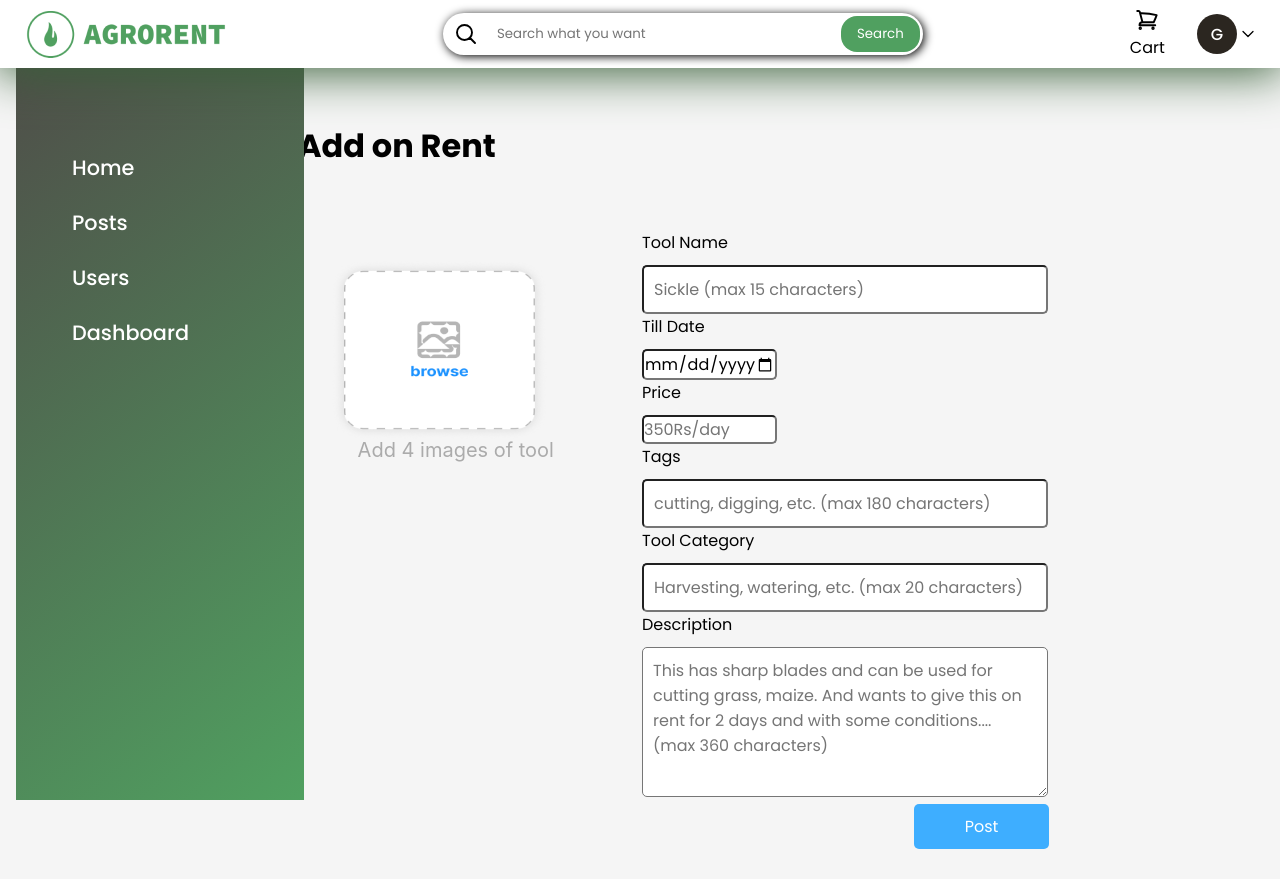
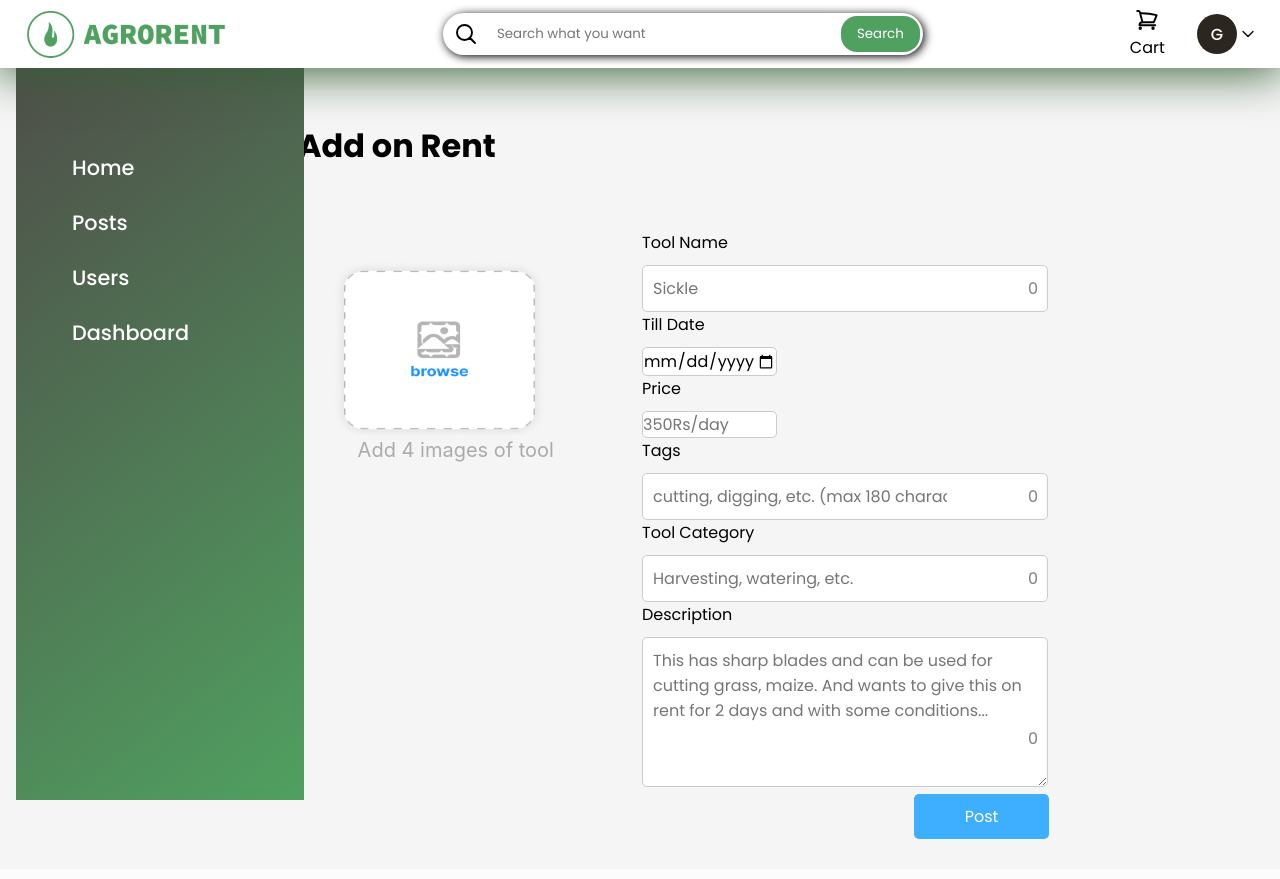
Before and after one commit to pratikjpatil/RentiVerse, a React (Create React App) app in the folder frontend/: page / in a window 1280 px wide. Built offline with nearby package versions, Linux system fonts and the light colour scheme.

Commit message:
input counter & image conditions

```diff
--- a/frontend/src/App.js
+++ b/frontend/src/App.js
@@ -1,8 +1,8 @@
-// import Dashboard from "./pages/dashboard/Dashboard";
+import Dashboard from "./pages/dashboard/Dashboard";
 
 import AddOnRent from "./pages/AddOnRent/AddOnRent";
 
-// import LandingPage from "./pages/LandingPage/LandingPage";
+import LandingPage from "./pages/LandingPage/LandingPage";
 
 function App() {
   return (
--- a/frontend/src/components/sidebar/sidebar.jsx
+++ b/frontend/src/components/sidebar/sidebar.jsx
@@ -3,8 +3,8 @@ import "./sidebar.css";
 
 const Sidebar = () => {
   return (
-    <aside style={{zIndex:1}}>
-      <div className="sidebar" >
+    <aside style={{ zIndex: 1 }}>
+      <div className="sidebar">
         <ul>
           <li>
             <a href="#Home">Home</a>
--- a/frontend/src/pages/AddOnRent/AddOnRent.css
+++ b/frontend/src/pages/AddOnRent/AddOnRent.css
@@ -50,12 +50,12 @@
   /* margin-bottom: 10px; */
 }
 .imageadd {
-  font-family: 'Inter';
+  font-family: "Inter";
   font-style: normal;
   font-size: 20px;
   margin-left: 3.6rem;
   margin-right: -4rem;
-  color: #ABABAB;
+  color: #ababab;
 }
 
 .form-box {
@@ -78,7 +78,7 @@ form textarea {
   width: 120%;
   /* margin-bottom: 20px; */
   padding: 10px;
-  /* border: 1px solid #cccccc; */
+  border: 1px solid #cccccc;
   border-radius: 5px;
   font-size: 16px;
   /* color: #555555; */
@@ -87,11 +87,12 @@ form input[type="number"],
 form input[type="date"] {
   width: 40%;
   font-size: 16px;
+  border: 1px solid #cccccc;
   border-radius: 5px;
 }
 
 form input[type="submit"] {
-  background-color: #3EAEFF;
+  background-color: #3eaeff;
   color: white;
   width: 40%;
   margin-left: 17rem;
@@ -121,3 +122,19 @@ form textarea {
     max-width: 100%;
   }
 }
+
+.input-wrapper {
+  position: relative;
+}
+
+.input-wrapper .input-same {
+  padding-right: 100px;
+}
+
+.input-wrapper .input-fixed-text {
+  position: absolute;
+  top: 71%;
+  right: -58px;
+  transform: translateY(-50%);
+  color: #828282;
+}
--- a/frontend/src/pages/AddOnRent/AddOnRent.jsx
+++ b/frontend/src/pages/AddOnRent/AddOnRent.jsx
@@ -5,6 +5,11 @@ import Image from "../../assets/Upload.png";
 import "./AddOnRent.css";
 const AddOnRent = () => {
   const [images, setImages] = useState([]);
+  const [toolName, setToolName] = useState("");
+  const [tags, setTags] = useState("");
+  const [toolcategory, setToolCategory] = useState("");
+  const [description, setDescription] = useState("");
+
   const handleImageChange = (e) => {
     const selectedImages = Array.from(e.target.files);
     if (selectedImages.length > 4) {
@@ -13,6 +18,29 @@ const AddOnRent = () => {
     }
     setImages(selectedImages);
   };
+
+  const handleToolNameChange = (e) => {
+    setToolName(e.target.value);
+  };
+  const toolNameCount = toolName.length;
+
+  const handleTags = (e) => {
+    setTags(e.target.value);
+  };
+  const toolTagsCount = tags.length;
+
+  const handleToolCategary = (e) => {
+    setToolCategory(e.target.value);
+  };
+
+  const toolToolsCategaryCount = toolcategory.length;
+
+  const handleDescription = (e) => {
+    setDescription(e.target.value);
+  };
+
+  const descriptionCount = description.length;
+
   return (
     <>
       <Header />
@@ -22,13 +50,6 @@ const AddOnRent = () => {
           <div className="header-content">
             <h1>Add on Rent</h1>
           </div>
-
-          {/* <div className="gallery">
-            <div className="browse-box">
-              <img src={Image} alt="Gallery" />
-            </div>
-            <p className="imageadd">Add 4 images of tool</p>
-          </div> */}
           <div className="gallery">
             <div className="browse-box">
               <label htmlFor="image-input">
@@ -49,7 +70,13 @@ const AddOnRent = () => {
                 <img
                   key={index}
                   src={URL.createObjectURL(image)}
-                  style={{height:"40px", width:"50px",marginLeft:"4rem", marginRight:"-3rem", marginTop:"2rem"}}
+                  style={{
+                    height: "40px",
+                    width: "50px",
+                    marginLeft: "4rem",
+                    marginRight: "-3rem",
+                    marginTop: "2rem",
+                  }}
                   alt={`Selected image ${index + 1}`}
                 />
               ))}
@@ -58,14 +85,21 @@ const AddOnRent = () => {
 
           <div className="form-box">
             <form className="form-group">
-              <label for="toolname">Tool Name</label>
+              <div class="input-wrapper">
+                <label for="toolname"> Tool Name</label>
                 <input
                   className="input-same"
                   type="text"
                   id="toolname"
                   name="toolname"
-                placeholder="Sickle (max 15 characters)"
+                  maxLength={20}
+                  value={toolName}
+                  onInput={handleToolNameChange}
+                  placeholder="Sickle"
                 />
+                <span class="input-fixed-text">{toolNameCount}</span>
+              </div>
+
               <label for="tilldate">Till Date</label>
               <input
                 type="date"
@@ -80,28 +114,46 @@ const AddOnRent = () => {
                 name="price"
                 placeholder="350Rs/day"
               />
-              <label for="tags">Tags</label>
+              <div class="input-wrapper">
+                <label for="tags">Tags </label>
                 <input
                   className="input-same"
                   type="text"
                   id="tags"
                   name="tags"
+                  maxLength={30}
+                  value={tags}
+                  onInput={handleTags}
                   placeholder="cutting, digging, etc. (max 180 characters)"
                 />
+                <span class="input-fixed-text">{toolTagsCount}</span>
+              </div>
+              <div class="input-wrapper">
                 <label for="toolcategory">Tool Category</label>
                 <input
                   className="input-same"
                   type="text"
                   id="toolcategory"
                   name="toolcategory"
-                placeholder="Harvesting, watering, etc. (max 20 characters)"
+                  maxLength={20}
+                  value={toolcategory}
+                  onInput={handleToolCategary}
+                  placeholder="Harvesting, watering, etc."
                 />
+                <span class="input-fixed-text">{toolToolsCategaryCount}</span>
+              </div>
+              <div class="input-wrapper">
                 <label for="description">Description</label>
                 <textarea
                   id="description"
                   name="description"
-                placeholder="This has sharp blades and can be used for cutting grass, maize. And wants to give this on rent for 2 days and with some conditions.... (max 360 characters)"
+                  maxLength={180}
+                  value={description}
+                  onInput={handleDescription}
+                  placeholder="This has sharp blades and can be used for cutting grass, maize. And wants to give this on rent for 2 days and with some conditions..."
                 ></textarea>
+                <span class="input-fixed-text">{descriptionCount}</span>
+              </div>
               <input type="submit" value="Post" />
             </form>
           </div>
```
Lines whose indentation alone changed are shown as unchanged.
